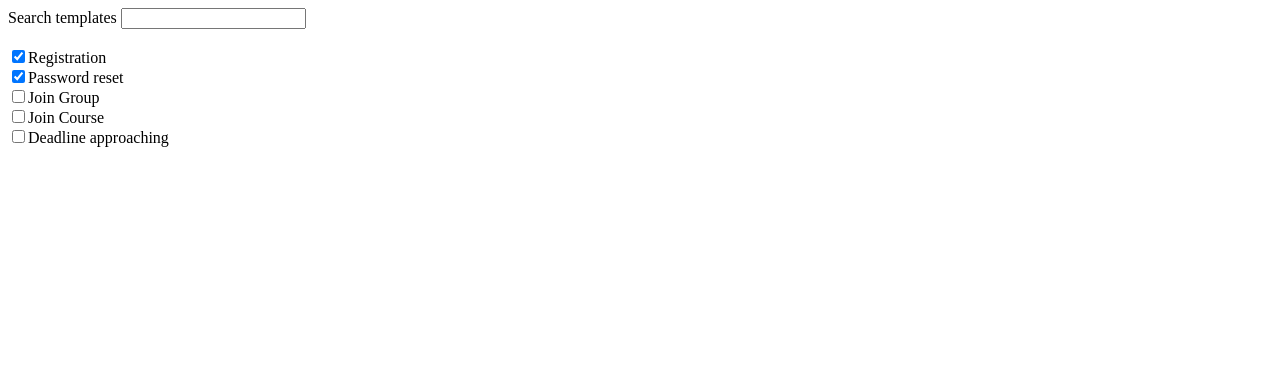
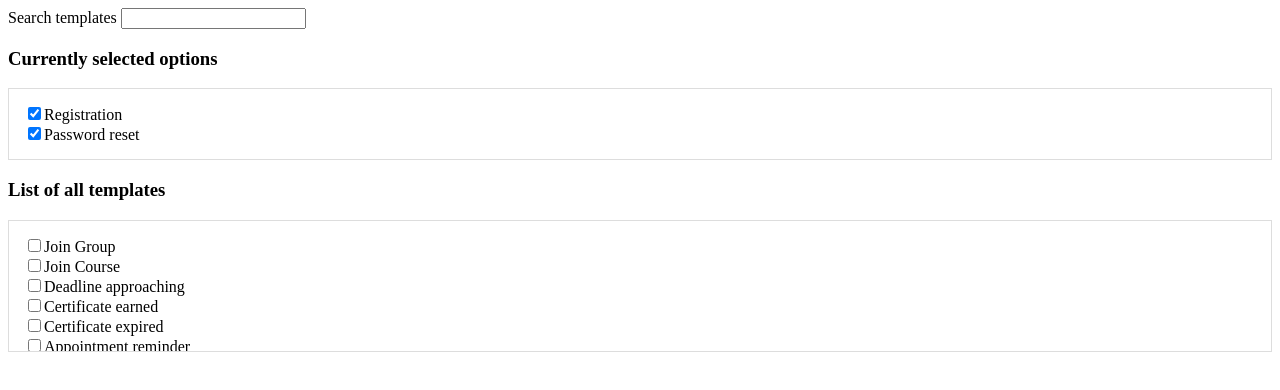
Before and after one commit to catenglaender/item-select-search, a plain HTML site: page index.html in a window 1280 px wide. Drawn offline with Linux system fonts and the light colour scheme.

Commit message:
moving selected child

```diff
--- a/index.html
+++ b/index.html
@@ -8,21 +8,22 @@
 
 <body>
     <label for="filter">Search templates&nbsp;</label><input id="filter" type="text" class="filter">
-    <br/><br/>
-    <div class="selected-container">
+    <h3 class="selected-header">Currently selected options</h3>
+    <ul class="selected-container">
 
-    </div>
+    </ul>
+    <h3 class="list-header">List of all templates</h3>
     <div class="select-container">
-      <div id="mdi" class="select-list">
-        <div class="select-item"><input class="talents_idmd-checkbox" type="checkbox" checked="" value="616">Registration</div>
-        <div class="select-item"><input class="talents_idmd-checkbox" type="checkbox" value="615">Join Group</div>
-        <div class="select-item"><input class="talents_idmd-checkbox" type="checkbox" value="612">Join Course</div>
-        <div class="select-item"><input class="talents_idmd-checkbox" type="checkbox" value="611">Deadline approaching</div>
-        <div class="select-item"><input class="talents_idmd-checkbox" type="checkbox" checked="" value="610">Password reset</div>
-        <div class="select-item"><input class="talents_idmd-checkbox" type="checkbox" value="609">Certificate earned</div>
-        <div class="select-item"><input class="talents_idmd-checkbox" type="checkbox" value="613">Certificate expired</div>
-        <div class="select-item"><input class="talents_idmd-checkbox" type="checkbox" value="614">Appointment reminder</div>
-      </div>
+      <ul id="mdi" class="select-list">
+        <li class="select-item"><input class="talents_idmd-checkbox" type="checkbox" checked="" value="616">Registration</li>
+        <li class="select-item"><input class="talents_idmd-checkbox" type="checkbox" value="615">Join Group</li>
+        <li class="select-item"><input class="talents_idmd-checkbox" type="checkbox" value="612">Join Course</li>
+        <li class="select-item"><input class="talents_idmd-checkbox" type="checkbox" value="611">Deadline approaching</li>
+        <li class="select-item"><input class="talents_idmd-checkbox" type="checkbox" checked="" value="610">Password reset</li>
+        <li class="select-item"><input class="talents_idmd-checkbox" type="checkbox" value="609">Certificate earned</li>
+        <li class="select-item"><input class="talents_idmd-checkbox" type="checkbox" value="613">Certificate expired</li>
+        <li class="select-item"><input class="talents_idmd-checkbox" type="checkbox" value="614">Appointment reminder</li>
+      </ul>
     </div>
 </body>
 
--- a/script.js
+++ b/script.js
@@ -1,6 +1,21 @@
 document.addEventListener('DOMContentLoaded', () => {
     const filterEl = document.querySelector('#filter');
-    const divContainers = Array.from(document.querySelectorAll('.select-item'));
+    const selectableItems = Array.from(document.querySelectorAll('.select-item'));
+    const selectedContainer = document.querySelector('.selected-container');
+    const selectedHeader = document.querySelector('.selected-header');
+    const listHeader = document.querySelector('.list-header');
+
+    // Function to move an item to the selected container during animation
+    const moveToSelectedContainer = container => {
+        selectedContainer.appendChild(container);
+        container.classList.add('selected');
+    };
+
+    // Function to move an item back to the select container during animation
+    const moveToSelectContainer = container => {
+        container.classList.remove('selected');
+        document.querySelector('.select-list').appendChild(container);
+    };
 
     // Function to update the "selected" class for a specific checkbox
     const updateSelectedClass = checkbox => {
@@ -13,35 +28,44 @@ document.addEventListener('DOMContentLoaded', () => {
     };
 
     // Apply the "selected" class to pre-selected checkboxes on page load
-    divContainers.forEach(container => {
+    selectableItems.forEach(container => {
         const checkbox = container.querySelector('input');
         updateSelectedClass(checkbox);
+        if (checkbox.checked) {
+            moveToSelectedContainer(container);
+        }
     });
 
-    // Attach event listener to each checkbox to update the "selected" class
-    divContainers.forEach(container => {
+
+    // Attach event listener to each checkbox to update the "selected" class and move items during animations
+    selectableItems.forEach(container => {
         const checkbox = container.querySelector('input');
         checkbox.addEventListener('change', () => {
             updateSelectedClass(checkbox);
-            handler(filterEl.value); // Trigger the filter handler after the class update
+            if (checkbox.checked) {
+                moveToSelectedContainer(container);
+            } else {
+                moveToSelectContainer(container);
+            }
+            handler(filterEl.value);
+            updateHeaderVisibility();
         });
     });
 
-    // Rest of your existing code
-    const labels = divContainers.map(container => container.textContent);
+    const labels = selectableItems.map(container => container.textContent);
 
     const handler = value => {
         const matching = labels.map((label, idx) => {
-            if (divContainers[idx].querySelector('input').checked) {
-                divContainers[idx].classList.add('selected'); // Add the "selected" class
+            if (selectableItems[idx].querySelector('input').checked) {
+                selectableItems[idx].classList.add('selected'); // Add the "selected" class
                 return true; // Always show checked elements
             } else {
-                divContainers[idx].classList.remove('selected'); // Remove the "selected" class
+                selectableItems[idx].classList.remove('selected'); // Remove the "selected" class
                 return label.toLowerCase().includes(value.toLowerCase()) ? idx : null;
             }
         }).filter(el => el !== null);
 
-        divContainers.forEach((container, idx) => {
+        selectableItems.forEach((container, idx) => {
             if (matching.includes(idx) || container.querySelector('input').checked) {
                 container.style.maxHeight = '1080px';
                 container.style.transform = 'scale(1,1)';
@@ -52,8 +76,23 @@ document.addEventListener('DOMContentLoaded', () => {
         });
     };
 
-
-    filterEl.addEventListener('keyup', () => handler(filterEl.value));
+    const updateHeaderVisibility = () => {
+        if (selectedContainer.children.length > 0) {
+            selectedHeader.style.display = 'block';
+            listHeader.style.display = 'block';
+            selectedContainer.style.display = 'block';
+        } else {
+            selectedHeader.style.display = 'none';
+            listHeader.style.display = 'none';
+            selectedContainer.style.display = 'none';
+        }
+    };
 
 
+
+    filterEl.addEventListener('keyup', () => {
+        handler(filterEl.value);
+        updateHeaderVisibility();
+    });
+
 });
--- a/style.scss
+++ b/style.scss
@@ -1,4 +1,27 @@
+// ILIAS variable
+$il-margin-xlarge-vertical: 15px;
+$il-main-border-color: #dddddd !default;
+$il-main-border: 1px solid $il-main-border-color !default;
+
+// reset browser
+ul {
+    list-style: none;
+    padding: 0;
+    margin: 0;
+}
+
+// filterable select component
+
+.select-container,
+.selected-container {
+    border: $il-main-border;
+    padding: $il-margin-xlarge-vertical;
+}
+
 .select-container {
+    margin-top: $il-margin-xlarge-vertical;
+    border: $il-main-border;
+    padding: $il-margin-xlarge-vertical;
     max-height: 100px;
     overflow-y: auto;
 }
@@ -9,8 +32,7 @@
 }
 
 .select-item.selected {
-    order: 1;
-    animation-name: change-order;
+    animation-name: fade-up;
     animation-duration: .2s;
     animation-timing-function: ease;
     animation-delay: 0s;
@@ -20,10 +42,23 @@
 }
 
 .select-item {
-    order: 2;
     height: auto;
     transition: max-height .2s ease, scale .1s ease;
     overflow: hidden;
+}
+
+@keyframes fade-up {
+
+    0% {
+        transform:translateY(10px);
+        opacity:0;
+        order:2;
+    }
+    100% {
+        transform:translateY(0px);
+        opacity:1;
+        order:1;
+    }
 }
 
 @keyframes change-order {
```
Also changed, not shown: style.css, 1 other file.
